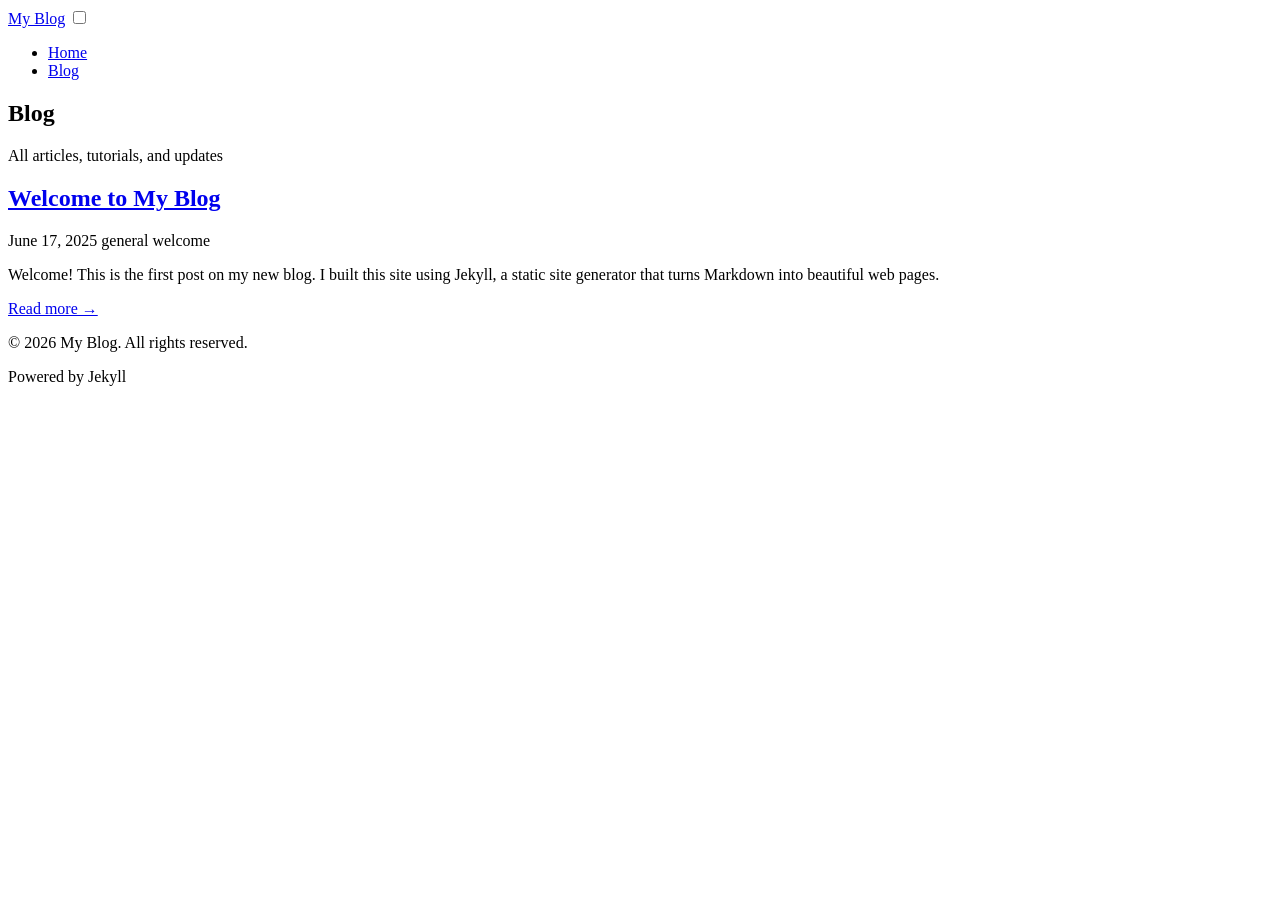
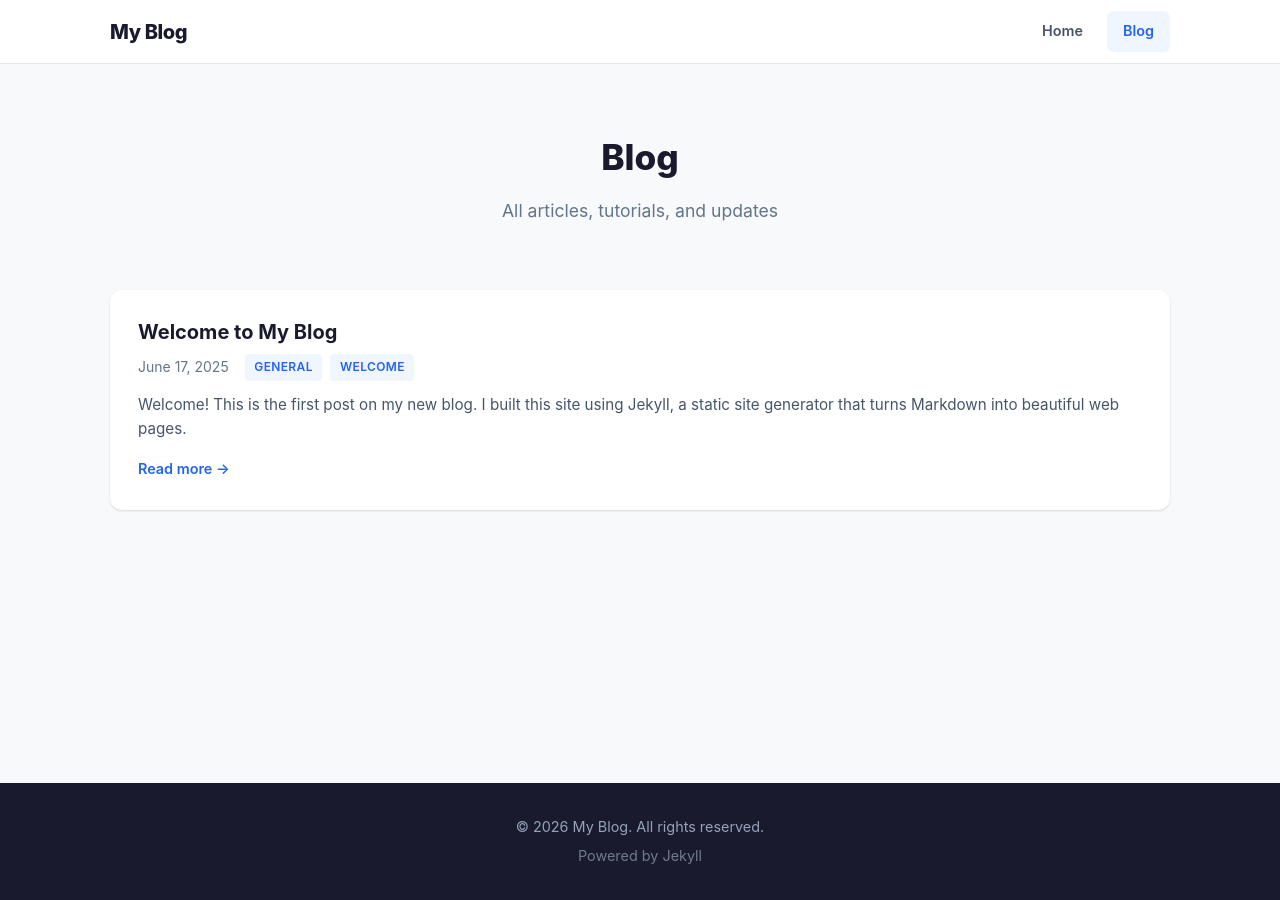
Before and after one commit to Diego250xYT/spashapi, a Jekyll site: the page built from blog.html, in a window 1280 px wide. Built offline with Jekyll 4.4.1, drawn with Linux system fonts in a browser that asks for light colours.

Commit message:
Fixed style.css x2

```diff
--- a/_config.yml
+++ b/_config.yml
@@ -1,6 +1,6 @@
 title: "My Blog"
 description: "A personal blog about technology, projects, and ideas"
-baseurl: "."
+baseurl: "/spashapi"
 url: ""
 permalink: /:year/:month/:day/:title/
 excerpt_separator: <!--more-->
--- a/_layouts/default.html
+++ b/_layouts/default.html
@@ -5,8 +5,8 @@
     <meta name="viewport" content="width=device-width, initial-scale=1.0">
     <title>{% if page.title %}{{ page.title }} — {{ site.title }}{% else %}{{ site.title }}{% endif %}</title>
     <meta name="description" content="{% if page.excerpt %}{{ page.excerpt | strip_html | strip_newlines | truncate: 160 }}{% else %}{{ site.description }}{% endif %}">
-    <link rel="stylesheet" href="style.css">
-    <link rel="stylesheet" href="menu.css">
+    <link rel="stylesheet" href="{{ site.baseurl }}/style.css">
+    <link rel="stylesheet" href="{{ site.baseurl }}/menu.css">
     <link rel="alternate" type="application/rss+xml" title="{{ site.title }}" href="{{ site.baseurl }}/feed.xml">
 </head>
 <body>
```
